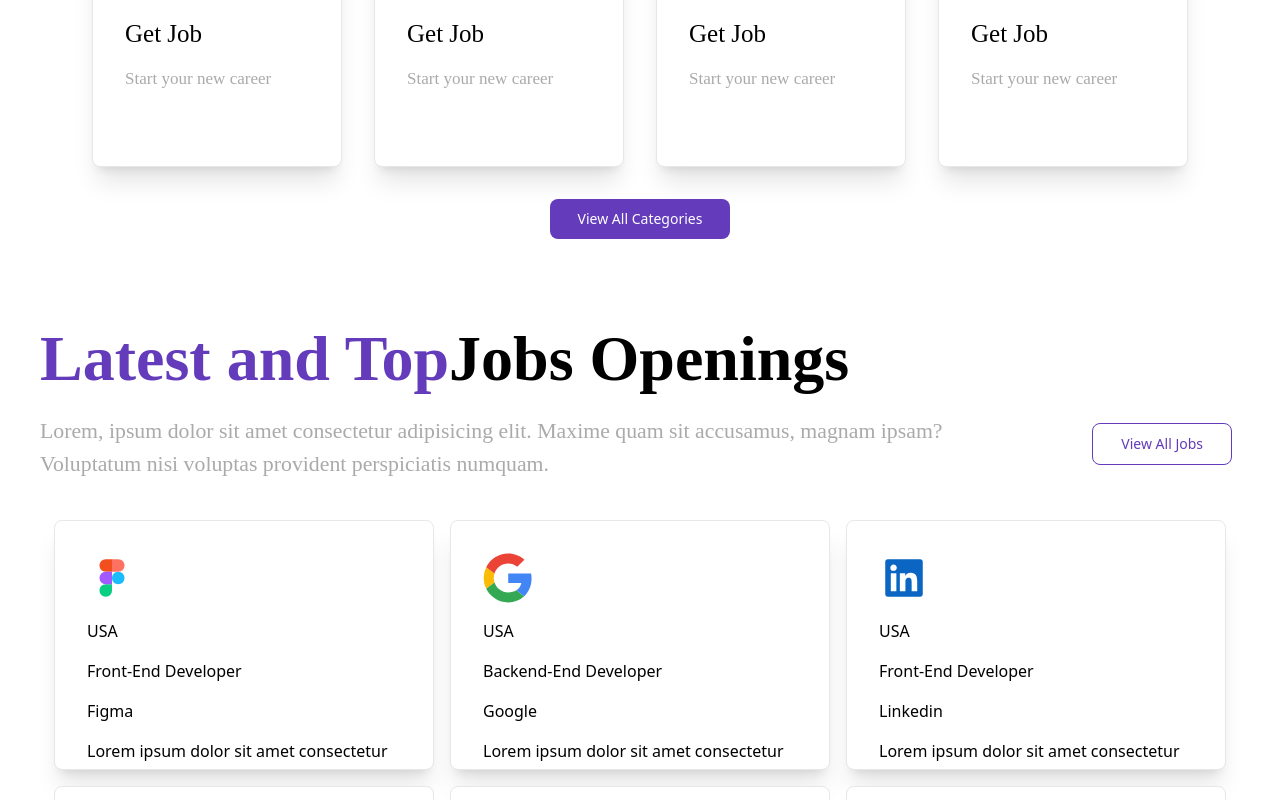
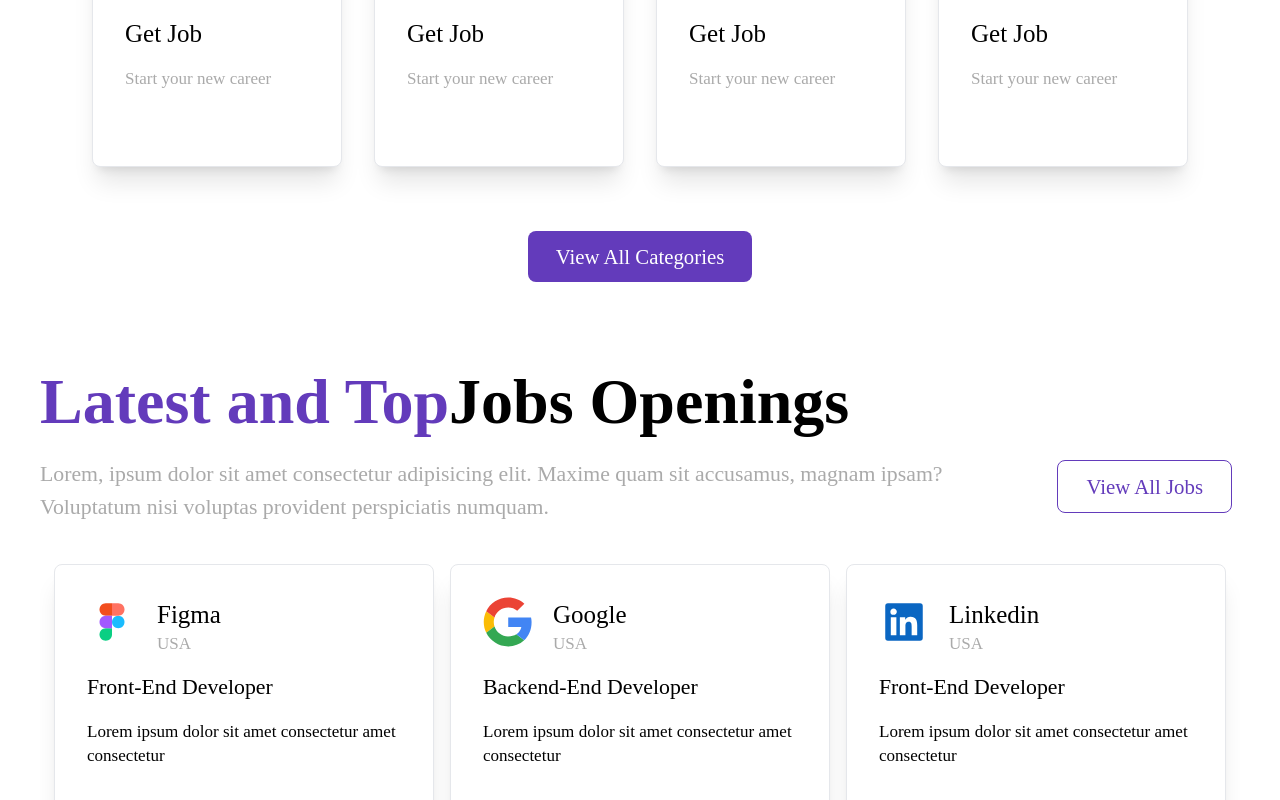
Before and after one commit to amirkhoda/ui_site, a Next.js app: page / in a window 1280 px wide. Shown: the part 2000-2800 px from the top of the page. Built offline with nearby package versions, Linux system fonts and the light colour scheme.

Commit message:
style: add style for the latest and top jobs

```diff
--- a/src/components/careers/index.tsx
+++ b/src/components/careers/index.tsx
@@ -23,7 +23,7 @@ function Careers() {
       </div>
       <button
         type="button"
-        className="focus:outline-none text-white bg-primary hover:bg-purple-800 focus:ring-4 focus:ring-purple-300 font-medium rounded-lg text-sm px-7 py-2.5 mb-2  "
+        className="focus:outline-none text-white bg-primary hover:bg-purple-800 focus:ring-4 focus:ring-purple-300 font-medium rounded-lg text-sm px-7 py-2.5 mb-2 mt-8 btn  "
       >
         View All Categories
       </button>
--- a/src/components/navbar/index.tsx
+++ b/src/components/navbar/index.tsx
@@ -85,13 +85,13 @@ function Navbar() {
             </li>
             <button
               type="button"
-              className="text-primary bg-white border border-primary focus:outline-none hover:bg-primary hover:text-white focus:ring-4 focus:ring-gray-100 font-medium rounded-lg text-sm px-7 py-2.5 me-2 mb-2"
+              className="text-primary bg-white border border-primary focus:outline-none hover:bg-primary hover:text-white focus:ring-4 focus:ring-gray-100 font-medium rounded-lg text-sm px-7 py-2.5 me-2 mb-2 btn"
             >
               Login
             </button>
             <button
               type="button"
-              className="focus:outline-none text-white bg-primary hover:bg-purple-800 focus:ring-4 focus:ring-purple-300 font-medium rounded-lg text-sm px-7 py-2.5 mb-2  "
+              className="focus:outline-none text-white bg-primary hover:bg-purple-800 focus:ring-4 focus:ring-purple-300 font-medium rounded-lg text-sm px-7 py-2.5 mb-2 btn "
             >
               Register
             </button>
--- a/src/components/topJob/TopJobCard.tsx
+++ b/src/components/topJob/TopJobCard.tsx
@@ -8,13 +8,16 @@ interface jobCardProps {
 const TopJobCard: React.FC<jobCardProps> = ({ data }) => {
   const { image, title, position, region, text } = data;
   return (
-    <div className="w-[380px] h-[250px] bg-white shadow-xl gap-4 flex flex-col justify-start items-start p-8 transition-transform duration-200 hover:scale-105 border rounded-lg">
-      {" "}
-      <Image src={image} alt={title} width={50} height={50} />
-      <p>{region}</p>
-      <p>{position}</p>
-      <h2>{title}</h2>
-      <p>{text}</p>
+    <div className="w-[380px] h-[250px] bg-white shadow-xl gap-4 flex flex-col justify-start items-start p-8 transition-transform duration-200 hover:scale-105 border rounded-lg hover:bg-primary text-black hover:text-white">
+      <div className="flex justify-start items-start gap-5">
+        <Image src={image} alt={title} width={50} height={50} />
+        <div className="flex flex-col justify-start items-start">
+          <p className="title-4">{title}</p>
+          <p className="subtitle-2 text-secondary">{region}</p>
+        </div>
+      </div>
+      <p className="subtitle-1">{position}</p>
+      <p className="subtitle-2">{text}</p>
     </div>
   );
 };
--- a/src/components/topJob/indx.tsx
+++ b/src/components/topJob/indx.tsx
@@ -17,7 +17,7 @@ const TopJob = () => {
         </p>
         <button
           type="button"
-          className="text-primary bg-white border border-primary focus:outline-none hover:bg-primary hover:text-white focus:ring-4 focus:ring-gray-100 font-medium rounded-lg text-sm px-7 py-2.5 me-2 mb-2"
+          className="text-primary bg-white border border-primary focus:outline-none hover:bg-primary hover:text-white focus:ring-4 focus:ring-gray-100 font-medium rounded-lg text-sm px-7 py-2.5 me-2 mb-2 btn"
         >
           View All Jobs
         </button>
--- a/src/utils/tobJobCard.tsx
+++ b/src/utils/tobJobCard.tsx
@@ -19,42 +19,42 @@ const job: JobData[] = [
     title: "Figma",
     region: "USA",
     position: "Front-End Developer",
-    text: "Lorem ipsum dolor sit amet consectetur",
+    text: "Lorem ipsum dolor sit amet consectetur amet consectetur",
   },
   {
     image: google,
     title: "Google",
     region: "USA",
     position: "Backend-End Developer",
-    text: "Lorem ipsum dolor sit amet consectetur",
+    text: "Lorem ipsum dolor sit amet consectetur amet consectetur",
   },
   {
     image: linkedin,
     title: "Linkedin",
     region: "USA",
     position: "Front-End Developer",
-    text: "Lorem ipsum dolor sit amet consectetur",
+    text: "Lorem ipsum dolor sit amet consectetur amet consectetur",
   },
   {
     image: amazon,
     title: "Amazon",
     region: "USA",
     position: "Backend-End Developer",
-    text: "Lorem ipsum dolor sit amet consectetur",
+    text: "Lorem ipsum dolor sit amet consectetur amet consectetur",
   },
   {
     image: twitter,
     title: "Twitter",
     region: "USA",
     position: "Front-End Developer",
-    text: "Lorem ipsum dolor sit amet consectetur",
+    text: "Lorem ipsum dolor sit amet consectetur amet consectetur",
   },
   {
     image: microsoft,
     title: "Microsoft",
     region: "USA",
     position: "Backend-End Developer",
-    text: "Lorem ipsum dolor sit amet consectetur",
+    text: "Lorem ipsum dolor sit amet consectetur amet consectetur",
   },
 ];
 
```
